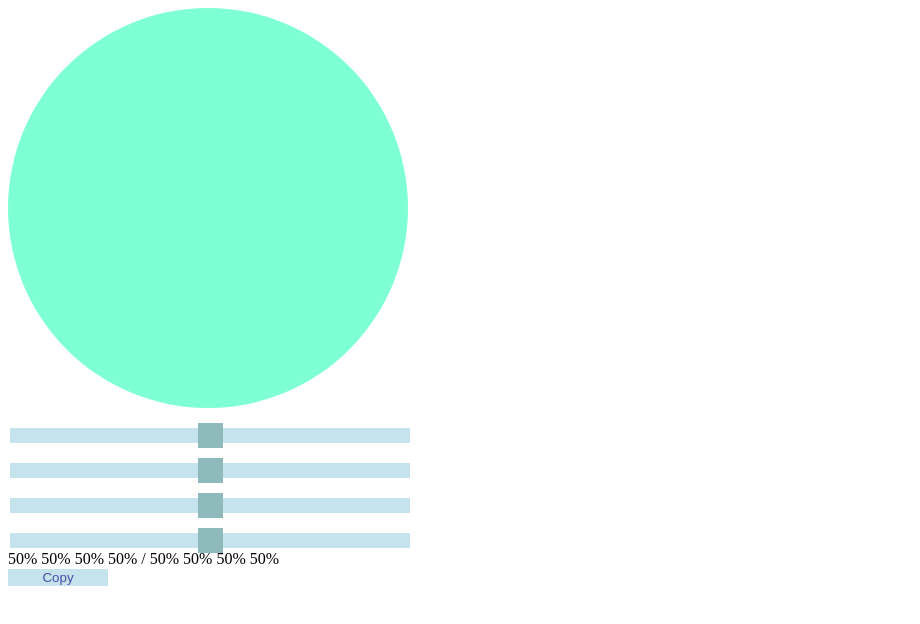
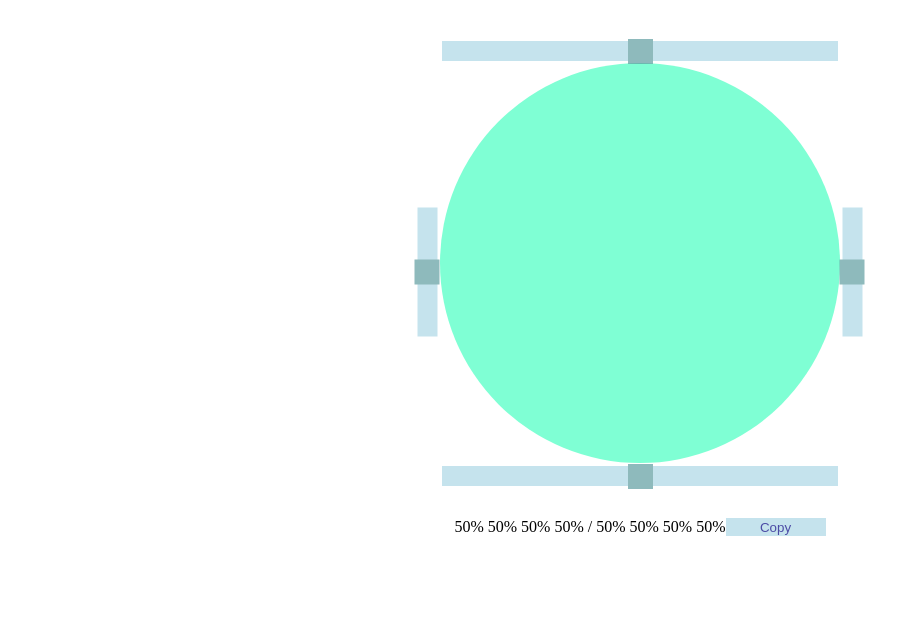
Before and after one commit to MarkBrooks3/Border-Radius, a plain HTML site: page index.html in a window 1280 px wide. Shown: the whole page, without its empty margins (0-920 px from the left). Drawn offline with Linux system fonts and the light colour scheme.

Commit message:
added some positioning

```diff
--- a/index.html
+++ b/index.html
@@ -9,13 +9,27 @@
     <title>Document</title>
   </head>
   <body>
+    <div class="content">
+      <div class="shape-container">
         <div class="shape" id="shape"></div>
+        <div class="top-container">
           <input type="range" min="0" max="100" class="slider" id="top" />
+        </div>
+        <div class="left-container">
           <input type="range" min="0" max="100" class="slider" id="left" />
+        </div>
+        <div class="bottom-container">
           <input type="range" min="0" max="100" class="slider" id="bottom" />
+        </div>
+        <div class="right-container">
           <input type="range" min="0" max="100" class="slider" id="right" />
+        </div>
+      </div>
+      <div class="flex-container">
         <div class="display" id="display"></div>
         <button class="copy-text" id="copy-text">Copy</button>
         <span class="alert" id="alert">Copied to clipboard</span>
+      </div>
+    </div>
   </body>
 </html>
--- a/styles.css
+++ b/styles.css
@@ -1,13 +1,76 @@
+.flex-container {
+  display: flex;
+}
+
+.center {
+  display: flex;
+  justify-content: center;
+  align-items: center;
+}
+
+.content {
+  display: flex;
+  flex-direction: column;
+  align-items: center;
+  justify-content: center;
+}
+
+.shape-container {
+  padding: 30px;
+  display: grid;
+  grid-template:
+    '. top .' 25px
+    'left shape right' 400px
+    '. bottom .' 25px / 25px 400px 25px;
+}
+
 .shape {
   width: 400px;
   height: 400px;
   background-color: aquamarine;
+  grid-area: shape;
+}
+
+.top-container {
+  grid-area: top;
+  display: flex;
+  justify-content: flex-start;
+  align-items: flex-end;
+}
+
+.left-container {
+  grid-area: left;
+  display: flex;
+  justify-content: center;
+  align-items: center;
+}
+
+#left {
+  transform: rotate(90deg);
+}
+
+.bottom-container {
+  grid-area: bottom;
+  display: flex;
+  justify-content: flex-start;
+  align-items: flex-end;
+}
+
+.right-container {
+  grid-area: right;
+  display: flex;
+  justify-content: center;
+  align-items: center;
+}
+
+#right {
+  transform: rotate(90deg);
 }
 
 .slider {
   -webkit-appearance: none;
   width: 400px;
-  height: 15px;
+  height: 20px;
   background: lightblue;
   outline: none;
   opacity: 0.7;
```
Also changed, not shown: 1 other file. Lines whose indentation alone changed are shown as unchanged.
